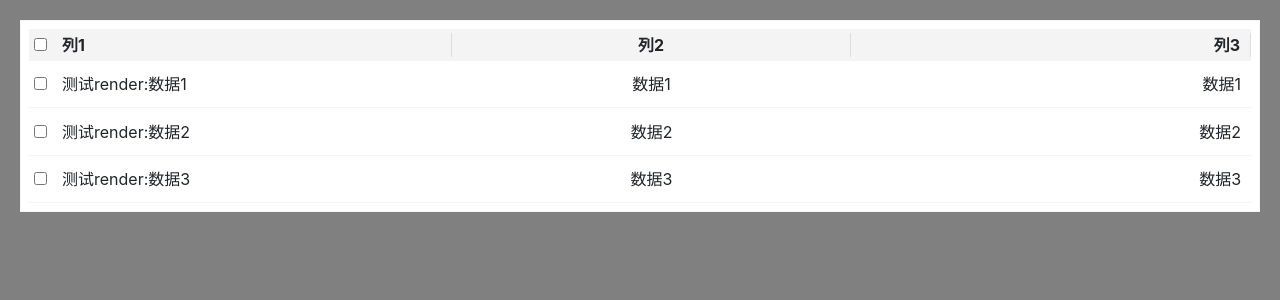
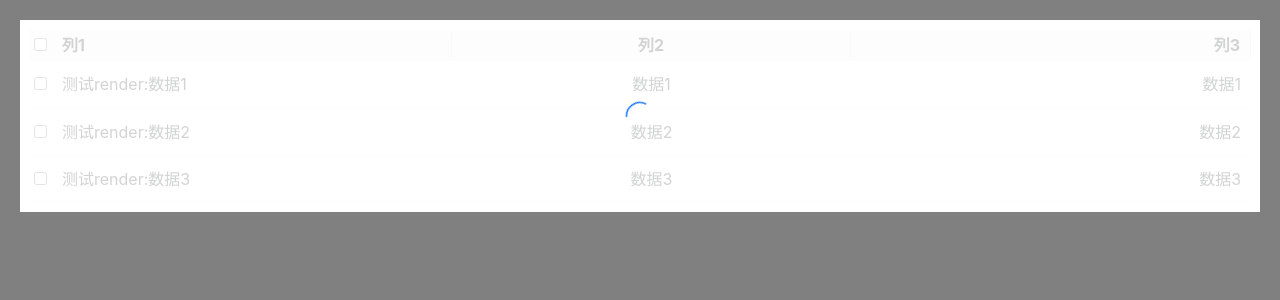
Before and after one commit to FE-wuhao/FE-wuhao-react-ts-components, a React (Create React App) app: page / in a window 1280 px wide. Shown: the top 300 px of the page. Built offline with nearby package versions, Linux system fonts and the light colour scheme.

Commit message:
优化loading组件class名的动态生成方式

```diff
--- a/src/App.tsx
+++ b/src/App.tsx
@@ -16,7 +16,7 @@ function App() {
         border
         rowKey="col1"
         rowBorder
-        // loading={true}
+        loading={true}
         rowSelection={{ type: 'checkbox', rowClickSelect: true }}
         columns={[
           {
--- a/src/components/Loading/loading.tsx
+++ b/src/components/Loading/loading.tsx
@@ -1,7 +1,7 @@
 import React from 'react';
 import classnames from 'classnames';
 
-export type TLoadingSize = 'small' | 'middle' | 'large';
+export type TLoadingSize = 'sm' | 'md' | 'lg';
 
 export interface ILoading {
   display: boolean;
@@ -13,9 +13,7 @@ function Loading(props: ILoading) {
   const { display, size = 'small', innerMode = false } = props;
 
   const loadingClassName = classnames('loading-container', {
-    'loading-size-sm': size === 'small',
-    'loading-size-md': size === 'middle',
-    'loading-size-lg': size === 'large',
+    [`loading-size-${size}`]: size,
   });
 
   const loadingCover = classnames('loading-cover', {
--- a/src/components/Table/table.tsx
+++ b/src/components/Table/table.tsx
@@ -21,7 +21,6 @@ export interface ITableProps<T> {
   columns: IColumn<T>[];
   dataSource: T[];
   loading?: boolean;
-
   border?: boolean;
   rowBorder?: boolean;
   rowClassName?: string;
@@ -47,7 +46,6 @@ function Table<T extends Object>(props: ITableProps<T>) {
     columns,
     dataSource,
     loading = false,
-
     border,
     rowBorder,
     rowClassName,
@@ -220,7 +218,7 @@ function Table<T extends Object>(props: ITableProps<T>) {
 
   return (
     <>
-      <Loading display={loading} size="middle" innerMode />
+      <Loading display={loading} size="md" innerMode />
       <div className={tableStyle}>
         <div className="tb-inner-container">
           <div className="tb-header">{renderColumn}</div>
```
